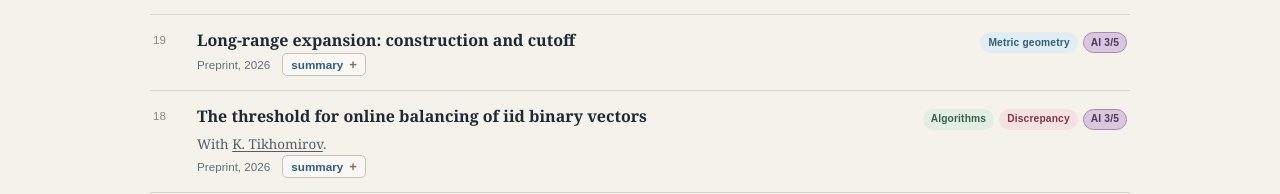
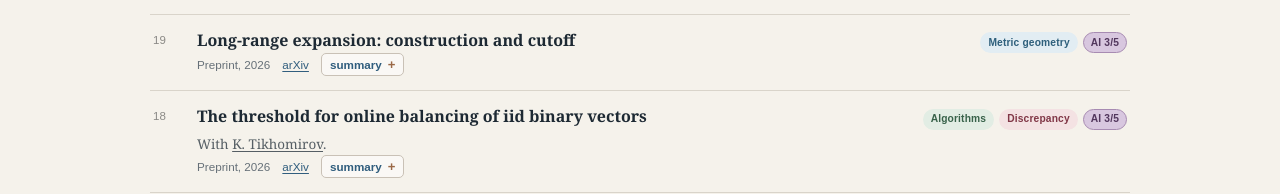
Before and after one commit to dylanaltschuler/dylanaltschuler.github.io, a React (Vite) app: page / in a window 1280 px wide. Shown: the part 758-952 px from the top of the page. Built offline with nearby package versions, Linux system fonts and the light colour scheme.

Commit message:
Add arXiv links for recent preprints
Link the long-range expansion and online binary-vector balancing preprints.

```diff
--- a/src/App.tsx
+++ b/src/App.tsx
@@ -56,7 +56,7 @@ const papers: Paper[] = [
     number: 19,
     title: "Long-range expansion: construction and cutoff",
     venue: "Preprint, 2026",
-    links: [],
+    links: [{ label: "arXiv", href: "https://arxiv.org/abs/2609.14945" }],
     tags: ["Metric geometry"],
     ai: 3,
     summary:
@@ -67,7 +67,7 @@ const papers: Paper[] = [
     title: "The threshold for online balancing of iid binary vectors",
     authors: [KONSTANTIN],
     venue: "Preprint, 2026",
-    links: [],
+    links: [{ label: "arXiv", href: "https://arxiv.org/pdf/2609.14975" }],
     tags: ["Algorithms", "Discrepancy"],
     ai: 3,
     summary: (
```
